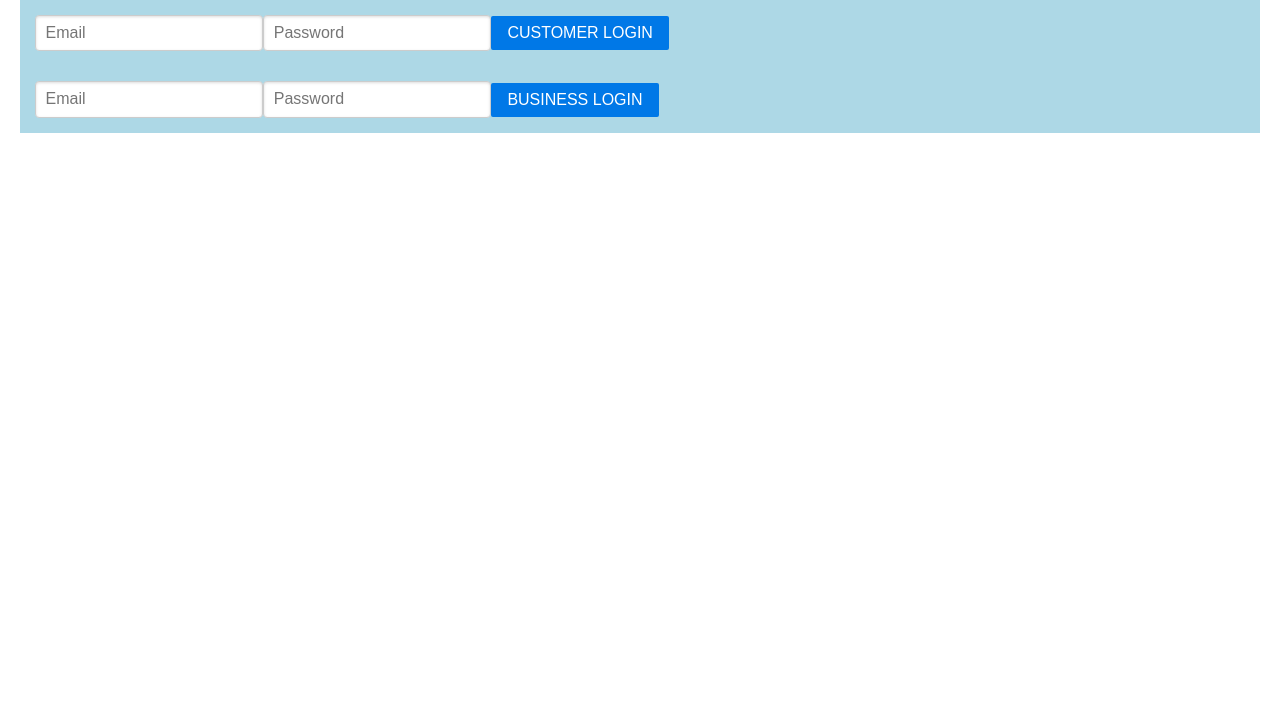
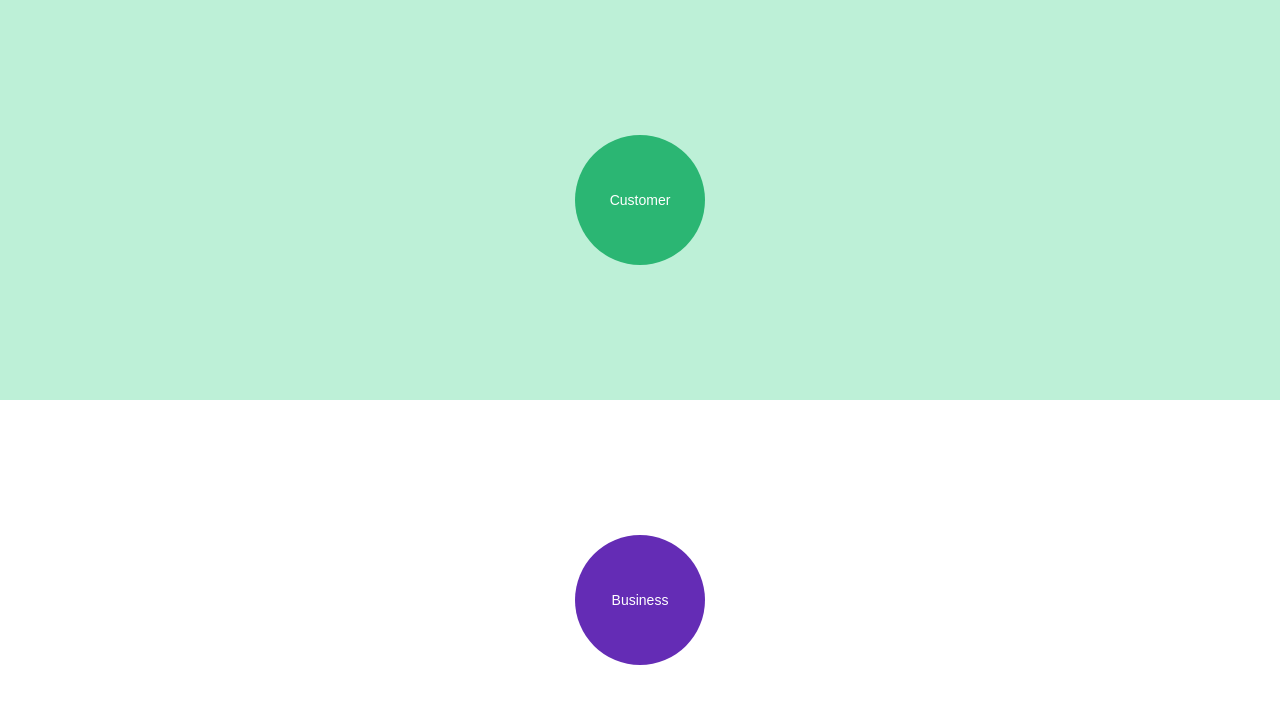
Before and after one commit to BtheGit/LevelUpHackathon, a React (Create React App) app: page / in a window 1280 px wide. Shown: the top 704 px of the page. Built offline with nearby package versions, Linux system fonts and the light colour scheme.

Commit message:
Login screen CSS update

```diff
--- a/src/App.js
+++ b/src/App.js
@@ -4,6 +4,7 @@ import Customer from './components/Customer'
 import Business from './components/Business'
 import 'purecss';
 import './css/reset.css';
+import './css/main.css';
 
 const LOGIN     = 'LOGIN',
       CUSTOMER  = 'CUSTOMER',
--- a/src/components/Login.js
+++ b/src/components/Login.js
@@ -5,31 +5,43 @@ class Login extends Component {
 	constructor(props){
 		super(props);
 		this.state = {
+			customerForm: false,
+			businessForm: false
 		}
 	}
 
+	toggle = (type) => {
+		this.setState({
+			[type + 'Form'] : !this.state[type + 'Form']
+		})
+	}
 
 	render() {
 		return (
 			<div id="login-view">
-				<form id="login-form" className="pure-form">
+				<div id="customer-box">
+					<a id="customer-button"
+						onClick = {() => { this.toggle('customer') }}
+						className = {(this.state.customerForm ? 'hidden' : '')}>
+						<span>Customer</span>
+					</a>
+					<form id="login-form" className={'pure-form ' + (this.state.customerForm ? '' : 'hidden')}>
+						<fieldset className="pure-group">
 							<input type="email" placeholder="Email" />
 							<input type="password" placeholder="Password" />
+						</fieldset>
 						<button
 							className="pure-button pure-button-primary"
 							onClick={() => this.props.redirect('CUSTOMER')}>
 							CUSTOMER LOGIN
 						</button>
 					</form>
-				<form id="login-form" className="pure-form">
-					<input type="email" placeholder="Email" />
-					<input type="password" placeholder="Password" />
-					<button
-						className="pure-button pure-button-primary"
-						onClick={() => this.props.redirect('BUSINESS')}>
-						BUSINESS LOGIN
-					</button>
-				</form>
+				</div>
+				<div id="business-box">
+					<a id="business-button" onClick = {() => { this.toggle('business') }}>
+						<span>Business</span>
+					</a>
+				</div>
 			</div>
 		)
 	}
--- a/src/css/login.css
+++ b/src/css/login.css
@@ -1,8 +1,71 @@
+html, body, #root {
+  height: 100%; }
+  html > div, body > div, #root > div {
+    height: 100%; }
+
+#login-view {
+  text-align: center;
+  height: 100%; }
+  #login-view .pure-button {
+    width: 100%; }
+  #login-view input {
+    width: 100%; }
+
+#customer-box {
+  height: 50%;
+  position: relative;
+  background: #bdf0d7;
+  text-align: center;
+  display: flex;
+  justify-content: center;
+  flex-direction: column; }
+
+#business-box {
+  height: 50%;
+  position: relative;
+  background: #fff;
+  display: flex;
+  justify-content: center;
+  flex-direction: column; }
+
+#customer-button {
+  border-radius: 50%;
+  display: inline-block;
+  width: 80px;
+  height: 80px;
+  padding: 25px;
+  background: #2BB673;
+  text-align: center;
+  display: flex;
+  justify-content: center;
+  flex-direction: column;
+  margin: 0 auto; }
+  #customer-button span {
+    font-size: 14px;
+    color: #fff; }
+
+#business-button {
+  border-radius: 50%;
+  display: inline-block;
+  width: 80px;
+  height: 80px;
+  padding: 25px;
+  background: #642CB5;
+  text-align: center;
+  display: flex;
+  justify-content: center;
+  flex-direction: column;
+  margin: 0 auto; }
+  #business-button span {
+    font-size: 14px;
+    color: #fff; }
+
 #login-form {
   margin: 0 20px;
   padding: 15px;
-  background: lightblue;
+  background: #EFF2F4;
   text-align: left;
-  display: block; }
+  display: block;
+  border-radius: 4px; }
 
 /*# sourceMappingURL=login.css.map */
--- /dev/null
+++ b/src/css/main.css
@@ -0,0 +1,4 @@
+.hidden {
+  display: none; }
+
+/*# sourceMappingURL=main.css.map */
--- a/src/sass/login.scss
+++ b/src/sass/login.scss
@@ -1,6 +1,76 @@
 @import './variables.scss';
 
+html, body, #root {
+  & > div {
+    height: 100%;
+  }
+  height: 100%;
+}
+
 #login-view {
+  text-align: center;
+  height: 100%;
+  .pure-button {
+    width: 100%;
+  }
+  input {
+    width: 100%;
+  }
+}
+
+#customer-box {
+  height: 50%;
+  position: relative;
+  background: lighten($color-customer, 40%);
+  text-align: center;
+  display: flex;
+  justify-content: center;
+  flex-direction: column;
+}
+
+#business-box {
+  height: 50%;
+  position: relative;
+  background: #fff;
+  display: flex;
+  justify-content: center;
+  flex-direction: column;
+}
+
+#customer-button {
+  border-radius: 50%;
+  display: inline-block;
+  width: 80px;
+  height: 80px;
+  padding: 25px;
+  background: $color-customer;
+  text-align: center;
+  display: flex;
+  justify-content: center;
+  flex-direction: column;
+  margin: 0 auto;
+  span {
+    font-size: 14px;
+    color: #fff;
+  }
+}
+
+#business-button {
+  border-radius: 50%;
+  display: inline-block;
+  width: 80px;
+  height: 80px;
+  padding: 25px;
+  background: $color-business;
+  text-align: center;
+  display: flex;
+  justify-content: center;
+  flex-direction: column;
+  margin: 0 auto;
+  span {
+    font-size: 14px;
+    color: #fff;
+  }
 }
 
 #login-form {
@@ -9,4 +79,5 @@
   background: $color-primary;
   text-align: left;
   display: block;
+  border-radius: 4px;
 }
--- /dev/null
+++ b/src/sass/main.scss
@@ -0,0 +1,3 @@
+.hidden {
+  display: none;
+}
--- a/src/sass/variables.scss
+++ b/src/sass/variables.scss
@@ -1 +1,4 @@
-$color-primary: lightblue;
+$color-primary: #EFF2F4;
+$color-customer: #2BB673;
+$color-business: #642CB5;
+$color-grey: #555555;
```
Also changed, not shown: 2 other files (tests, documents, lock files or other folders). Lines whose indentation alone changed are shown as unchanged.
